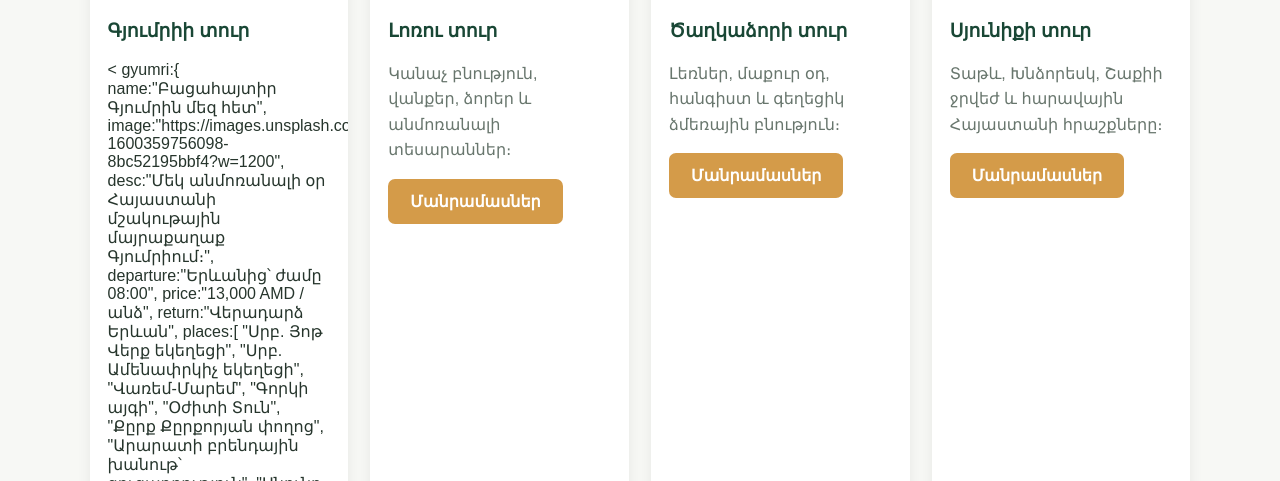
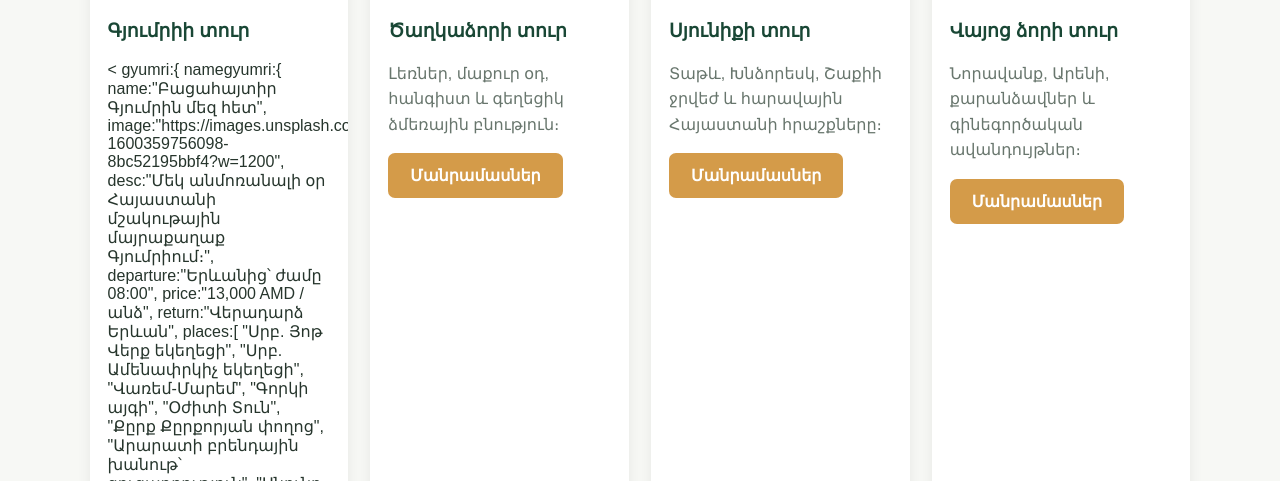
Before and after one commit to ghazaryansl/LernaTravel, a plain HTML site: page index.html in a window 1280 px wide. Shown: the part 859-1340 px from the top of the page. Drawn offline with Linux system fonts and the light colour scheme.

Commit message:
Update index.html

```diff
--- a/index.html
+++ b/index.html
@@ -72,6 +72,7 @@ footer a{color:#f2c47e}
 <h3>Գյումրիի տուր</h3>
 <
 gyumri:{
+namegyumri:{
 name:"Բացահայտիր Գյումրին մեզ հետ",
 image:"https://images.unsplash.com/photo-1600359756098-8bc52195bbf4?w=1200",
 desc:"Մեկ անմոռանալի օր Հայաստանի մշակութային մայրաքաղաք Գյումրիում։",
@@ -97,11 +98,7 @@ program:"Փաթեթը ներառում է շրջագայություն Գյու
 },
 
 <a class="btn" href="#gyumri">Մանրամասներ</a>
-</div></div>
 
-<div class="card">
-<img src="https://images.unsplash.com/photo-1519681393784-d120267933ba?w=800" alt="Լոռի">
-<div class="card-content">
 <h3>Լոռու տուր</h3>
 <p>Կանաչ բնություն, վանքեր, ձորեր և անմոռանալի տեսարաններ։</p>
 <a class="btn" href="#lori">Մանրամասներ</a>
```
